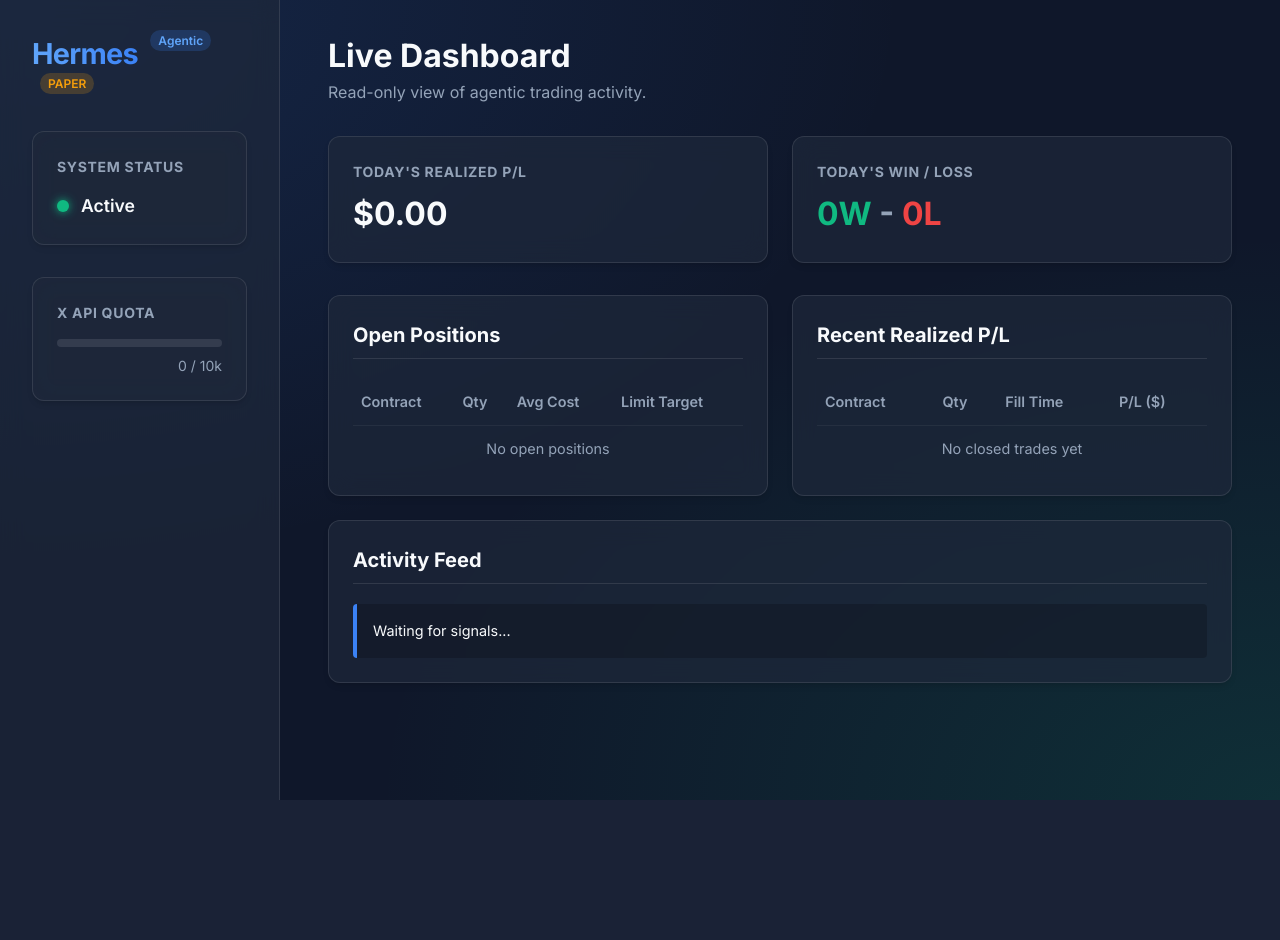
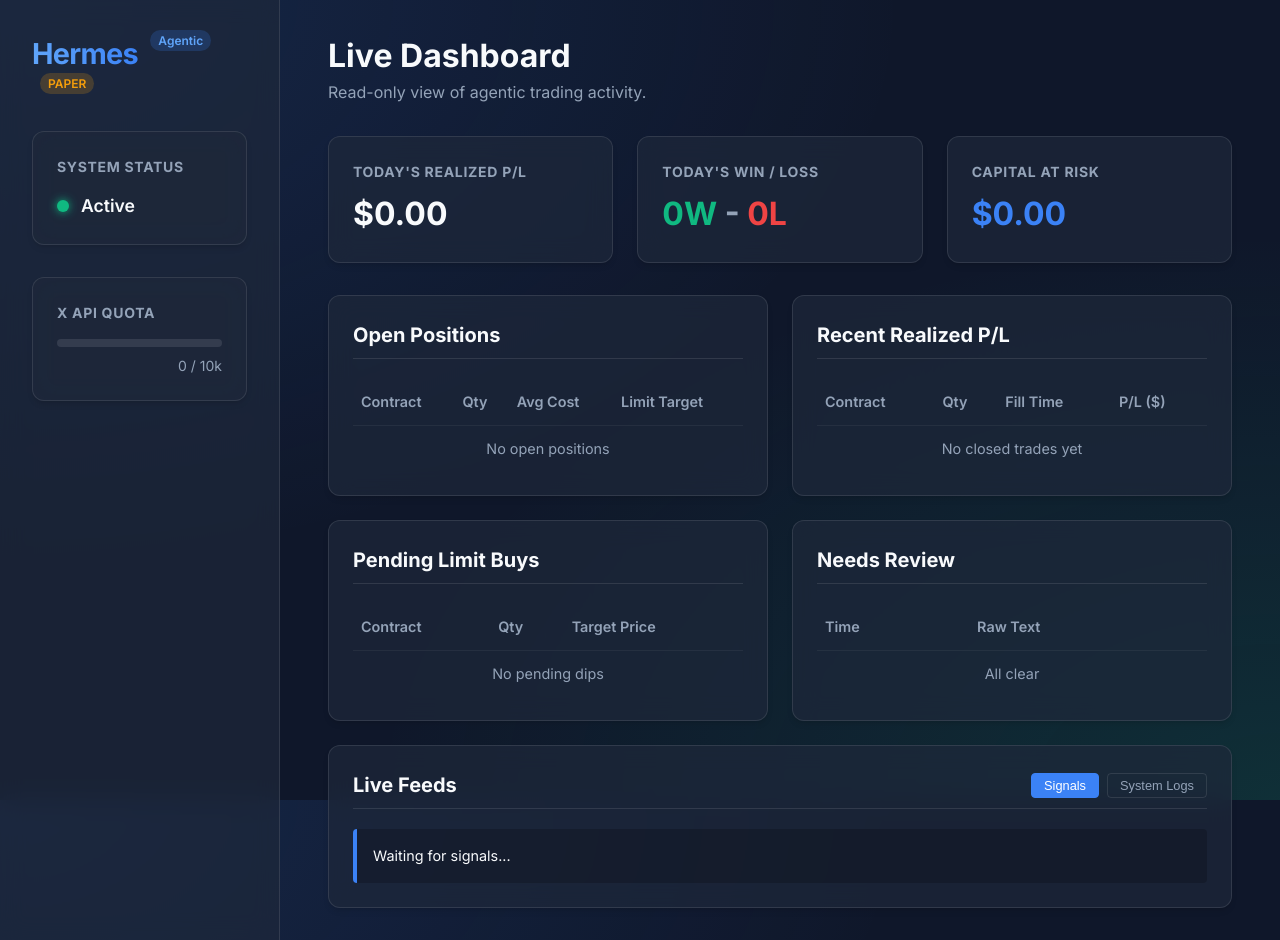
Before and after one commit to Narainprakash/rb-mcp, a Flask app: page / in a window 1280 px wide. Before the commit the page ends 800 px from the top, so only its background shows below. Run offline with Flask 3, Linux system fonts and the light colour scheme; data that the repository does not hold is empty; parts of the project's set-up code (start-up, migrations or seed data) failed here and were passed over.

Commit message:
feat: implement Flask-based web dashboard for monitoring system status, trade performance, and active positions

```diff
--- a/src/dashboard/app.py
+++ b/src/dashboard/app.py
@@ -66,10 +66,18 @@ def stats():
         WHERE status = 'filled' AND fill_timestamp >= ?
     """, (start_of_day,), one=True)
 
+    car_data = query_db("""
+        SELECT SUM(average_cost * total_quantity * 100) as car
+        FROM positions
+        WHERE status = 'open'
+    """, one=True)
+    car = car_data['car'] if car_data and car_data['car'] is not None else 0.0
+
     return jsonify({
         "daily_pnl": data['total_pnl'] if data and data['total_pnl'] is not None else 0.0,
         "wins": data['wins'] if data and data['wins'] is not None else 0,
-        "losses": data['losses'] if data and data['losses'] is not None else 0
+        "losses": data['losses'] if data and data['losses'] is not None else 0,
+        "capital_at_risk": car
     })
 
 @app.route('/api/feed')
@@ -108,6 +116,33 @@ def history():
     """)
     return jsonify(data)
 
+@app.route('/api/limit_buys')
+def limit_buys():
+    data = query_db("""
+        SELECT l.*, a.ticker, a.expiry, a.strike, a.option_type
+        FROM limit_buy_orders l
+        JOIN alerts a ON l.alert_id = a.id
+        WHERE l.status = 'pending'
+    """)
+    return jsonify(data)
+
+@app.route('/api/events')
+def events():
+    data = query_db("""
+        SELECT * FROM system_events
+        ORDER BY id DESC LIMIT 50
+    """)
+    return jsonify(data)
+
+@app.route('/api/parse_failures')
+def parse_failures():
+    data = query_db("""
+        SELECT * FROM alerts
+        WHERE parse_status = 'needs_review'
+        ORDER BY id DESC LIMIT 20
+    """)
+    return jsonify(data)
+
 if __name__ == '__main__':
     bind = config.dashboard.get("bind_address", "127.0.0.1")
     port = config.dashboard.get("port", 8420)
--- a/src/dashboard/static/app.js
+++ b/src/dashboard/static/app.js
@@ -4,6 +4,29 @@ document.addEventListener("DOMContentLoaded", () => {
     fetchPositions();
     fetchHistory();
     fetchFeed();
+    fetchLimitBuys();
+    fetchEvents();
+    fetchFailures();
+
+    // Tab Logic
+    const tabSignals = document.getElementById('tab-signals');
+    const tabEvents = document.getElementById('tab-events');
+    const feedSignals = document.getElementById('activity-feed');
+    const feedEvents = document.getElementById('events-feed');
+
+    tabSignals.addEventListener('click', () => {
+        tabSignals.classList.add('active');
+        tabEvents.classList.remove('active');
+        feedSignals.style.display = 'flex';
+        feedEvents.style.display = 'none';
+    });
+
+    tabEvents.addEventListener('click', () => {
+        tabEvents.classList.add('active');
+        tabSignals.classList.remove('active');
+        feedEvents.style.display = 'flex';
+        feedSignals.style.display = 'none';
+    });
 
     // Poll every 5 seconds
     setInterval(() => {
@@ -12,6 +35,9 @@ document.addEventListener("DOMContentLoaded", () => {
         fetchPositions();
         fetchHistory();
         fetchFeed();
+        fetchLimitBuys();
+        fetchEvents();
+        fetchFailures();
     }, 5000);
 });
 
@@ -74,6 +100,9 @@ async function fetchStats() {
 
         document.getElementById('daily-wins').textContent = `${data.wins}W`;
         document.getElementById('daily-losses').textContent = `${data.losses}L`;
+
+        const carEl = document.getElementById('capital-at-risk');
+        carEl.textContent = `$${data.capital_at_risk.toFixed(2)}`;
 
     } catch (e) {
         console.error("Failed to fetch stats", e);
@@ -186,3 +215,85 @@ async function fetchFeed() {
         console.error("Failed to fetch feed", e);
     }
 }
+
+async function fetchLimitBuys() {
+    try {
+        const res = await fetch('/api/limit_buys');
+        const data = await res.json();
+        const tbody = document.querySelector('#limit-buys-table tbody');
+        tbody.innerHTML = '';
+
+        if (data.length === 0) {
+            tbody.innerHTML = '<tr><td colspan="3" style="text-align:center; color:var(--text-secondary)">No pending dips</td></tr>';
+            return;
+        }
+
+        data.forEach(order => {
+            const tr = document.createElement('tr');
+            tr.innerHTML = `
+                <td><strong>$${order.ticker}</strong> ${order.expiry} ${order.strike}${order.option_type}</td>
+                <td>${order.quantity}</td>
+                <td class="text-blue">$${order.target_price.toFixed(2)}</td>
+            `;
+            tbody.appendChild(tr);
+        });
+    } catch (e) {
+        console.error("Failed to fetch limit buys", e);
+    }
+}
+
+async function fetchFailures() {
+    try {
+        const res = await fetch('/api/parse_failures');
+        const data = await res.json();
+        const tbody = document.querySelector('#failures-table tbody');
+        tbody.innerHTML = '';
+
+        if (data.length === 0) {
+            tbody.innerHTML = '<tr><td colspan="2" style="text-align:center; color:var(--text-secondary)">All clear</td></tr>';
+            return;
+        }
+
+        data.forEach(alert => {
+            const tr = document.createElement('tr');
+            const timeStr = alert.timestamp.split(' ')[1].substring(0, 5);
+            tr.innerHTML = `
+                <td>${timeStr}</td>
+                <td style="color:var(--accent-orange); font-size:0.8rem;">${alert.raw_text.substring(0, 50)}...</td>
+            `;
+            tbody.appendChild(tr);
+        });
+    } catch (e) {
+        console.error("Failed to fetch parse failures", e);
+    }
+}
+
+async function fetchEvents() {
+    try {
+        const res = await fetch('/api/events');
+        const data = await res.json();
+        const container = document.getElementById('events-feed');
+        container.innerHTML = '';
+
+        if (data.length === 0) {
+            container.innerHTML = '<div class="feed-item">No system events...</div>';
+            return;
+        }
+
+        data.forEach(event => {
+            const div = document.createElement('div');
+            div.className = 'feed-item';
+
+            const timeStr = event.timestamp.split(' ')[1].substring(0, 5);
+
+            div.innerHTML = `
+                <div class="feed-time">${timeStr} ET</div>
+                <div class="feed-header">${event.event_type}</div>
+                <div class="feed-body">${event.message}</div>
+            `;
+            container.appendChild(div);
+        });
+    } catch (e) {
+        console.error("Failed to fetch events", e);
+    }
+}
--- a/src/dashboard/static/style.css
+++ b/src/dashboard/static/style.css
@@ -251,6 +251,43 @@ tr:last-child td {
     background: rgba(255, 255, 255, 0.2);
     border-radius: 10px;
 }
+/* Feed Tabs */
+.feed-header-row {
+    display: flex;
+    justify-content: space-between;
+    align-items: center;
+    margin-bottom: 1.25rem;
+    border-bottom: 1px solid var(--glass-border);
+    padding-bottom: 0.5rem;
+}
+.feed-header-row h2 {
+    border-bottom: none;
+    margin-bottom: 0;
+    padding-bottom: 0;
+}
+.feed-tabs {
+    display: flex;
+    gap: 0.5rem;
+}
+.tab-btn {
+    background: transparent;
+    border: 1px solid var(--glass-border);
+    color: var(--text-secondary);
+    padding: 0.25rem 0.75rem;
+    border-radius: 4px;
+    cursor: pointer;
+    font-size: 0.8rem;
+    transition: all 0.2s;
+}
+.tab-btn:hover {
+    background: rgba(255,255,255,0.05);
+}
+.tab-btn.active {
+    background: var(--accent-blue);
+    color: white;
+    border-color: var(--accent-blue);
+}
+
 ::-webkit-scrollbar-thumb:hover {
     background: rgba(255, 255, 255, 0.3);
 }
--- a/src/dashboard/templates/index.html
+++ b/src/dashboard/templates/index.html
@@ -55,6 +55,10 @@
                         <span id="daily-wins" class="text-green">0W</span> <span style="color:var(--text-secondary)">-</span> <span id="daily-losses" class="text-red">0L</span>
                     </div>
                 </div>
+                <div class="stat-card glass-card">
+                    <h3>Capital at Risk</h3>
+                    <div id="capital-at-risk" class="stat-value text-blue">$0.00</div>
+                </div>
             </div>
 
             <div class="grid-container">
@@ -99,10 +103,59 @@
                 </section>
             </div>
 
+            <!-- Secondary Grid -->
+            <div class="grid-container">
+                <!-- Pending Limit Buys -->
+                <section class="panel glass-card">
+                    <h2>Pending Limit Buys</h2>
+                    <div class="table-container">
+                        <table id="limit-buys-table">
+                            <thead>
+                                <tr>
+                                    <th>Contract</th>
+                                    <th>Qty</th>
+                                    <th>Target Price</th>
+                                </tr>
+                            </thead>
+                            <tbody>
+                                <!-- JS injected -->
+                            </tbody>
+                        </table>
+                    </div>
+                </section>
+
+                <!-- Parse Failures -->
+                <section class="panel glass-card">
+                    <h2>Needs Review</h2>
+                    <div class="table-container">
+                        <table id="failures-table">
+                            <thead>
+                                <tr>
+                                    <th>Time</th>
+                                    <th>Raw Text</th>
+                                </tr>
+                            </thead>
+                            <tbody>
+                                <!-- JS injected -->
+                            </tbody>
+                        </table>
+                    </div>
+                </section>
+            </div>
+
             <!-- Live Feed -->
             <section class="panel glass-card full-width">
-                <h2>Activity Feed</h2>
+                <div class="feed-header-row">
+                    <h2>Live Feeds</h2>
+                    <div class="feed-tabs">
+                        <button id="tab-signals" class="tab-btn active">Signals</button>
+                        <button id="tab-events" class="tab-btn">System Logs</button>
+                    </div>
+                </div>
                 <div class="feed-container" id="activity-feed">
+                    <!-- JS injected -->
+                </div>
+                <div class="feed-container" id="events-feed" style="display: none;">
                     <!-- JS injected -->
                 </div>
             </section>
```
